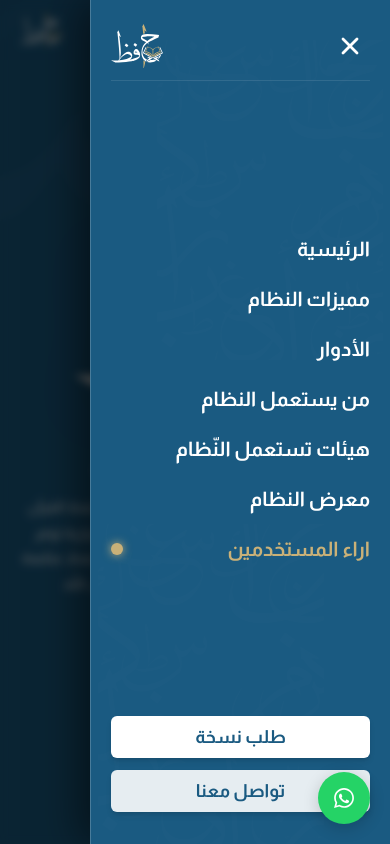
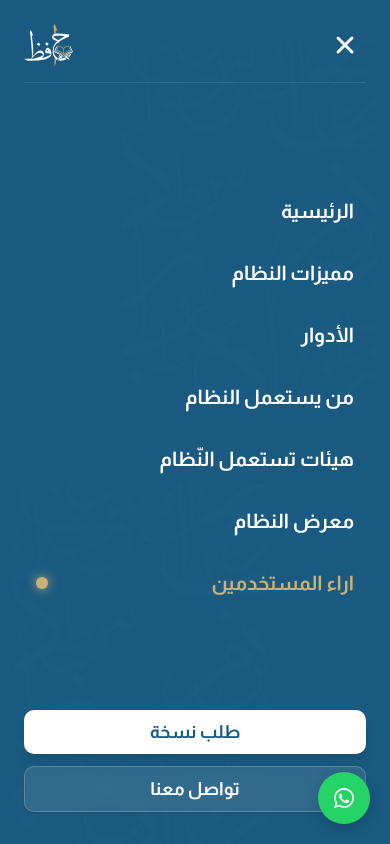
Before and after one commit to lo-ucif/hafez-web, a React (Vite) app: page / in a window 390 px wide. Both pictures are taken after a click on the button 348 px from the left and 30 px from the top of the page. Shown: the top 844 px of the page. Built offline with nearby package versions, Linux system fonts and the light colour scheme.

Commit message:
feat: add Navbar component with scroll spy and responsive design

```diff
--- a/src/components/layout/Navbar.tsx
+++ b/src/components/layout/Navbar.tsx
@@ -476,90 +476,69 @@ export default function Navbar() {
 
       </motion.header>
 
-      {/* ── Mobile Navbar Drawer (Figma node 308:144 - Opens from Right, Height = Device Height) ── */}
+      {/* ── Mobile Navbar Overlay (Opens from Top Right to fill Full Screen) ── */}
       <AnimatePresence>
         {mobileMenuOpen && (
-          <div className="fixed inset-0 z-50 lg:hidden">
-            {/* Backdrop Overlay */}
           <motion.div
-              initial={{ opacity: 0 }}
-              animate={{ opacity: 1 }}
-              exit={{ opacity: 0 }}
-              transition={{ duration: 0.25 }}
-              className="fixed inset-0 bg-black/60 backdrop-blur-xs"
-              onClick={() => setMobileMenuOpen(false)}
-            />
-
-            {/* Slide-in Drawer from Right */}
-            <motion.div
-              initial={{ x: "100%" }}
-              animate={{ x: 0 }}
-              exit={{ x: "100%" }}
+            initial={{
+              opacity: 0,
+              scale: 0.9,
+              clipPath: "circle(24px at calc(100% - 36px) 30px)",
+            }}
+            animate={{
+              opacity: 1,
+              scale: 1,
+              clipPath: "circle(160% at calc(100% - 36px) 30px)",
+            }}
+            exit={{
+              opacity: 0,
+              scale: 0.92,
+              clipPath: "circle(24px at calc(100% - 36px) 30px)",
+            }}
             transition={{
-                type: "spring",
-                damping: 30,
-                stiffness: 300,
-                mass: 0.8,
+              duration: 0.45,
+              ease: [0.16, 1, 0.3, 1],
             }}
+            style={{ transformOrigin: "top right" }}
             className="
-                fixed top-0 bottom-0 right-0 z-50
-                w-[300px] sm:w-[340px] max-w-[85vw]
-                h-screen h-[100dvh]
+              fixed inset-0 z-50 lg:hidden
+              w-screen w-full h-screen h-[100dvh]
               bg-[#1a5a81]
-                border-l border-white/20
-                shadow-[-10px_0_40px_rgba(0,0,0,0.5)]
               flex flex-col justify-between
-                py-6 px-5 sm:px-6
+              py-6 px-6 sm:px-8
               overflow-y-auto
-                relative
             "
             data-node-id="308:144"
-              data-name="Hero"
+            data-name="MobileMenu"
           >
             {/* Calligraphy Watermarks */}
             <div className="absolute inset-0 pointer-events-none overflow-hidden opacity-10">
               <ArabicBg
                 positionClass="top-10 -right-10"
-                  sizeClass="size-[320px]"
+                sizeClass="size-[360px]"
                 opacityClass="opacity-15"
               />
               <ArabicBg
                 positionClass="bottom-0 -left-10"
-                  sizeClass="size-[320px]"
+                sizeClass="size-[360px]"
                 opacityClass="opacity-15"
               />
             </div>
 
-              {/* Top Bar: Logo on Left, Close Button on Right (LTR flex) */}
+            {/* Top Bar: Close Button on Right, Logo on Left (matching RTL header) */}
             <div
-                className="flex items-center justify-between w-full relative z-10 shrink-0 pb-3 border-b border-white/10"
-                data-node-id="308:145"
-                dir="ltr"
+              className="flex items-center justify-between w-full relative z-10 shrink-0 pb-4 border-b border-white/10"
+              dir="rtl"
             >
-                {/* Logo */}
-                <a
-                  href="/"
-                  onClick={handleLogoClick}
-                  aria-label="الصفحة الرئيسية"
-                  className="relative shrink-0 flex items-center justify-center h-[44px] w-auto cursor-pointer"
-                  data-node-id="308:147"
-                >
-                  <img
-                    alt="شعار حافظ"
-                    className="h-full w-auto max-h-[44px] object-contain block select-none"
-                    src="/hafez-logo.svg"
-                  />
-                </a>
-
-                {/* Close Button (Figma node 308:163) */}
+              {/* Close Button on Right */}
               <motion.button
                 type="button"
                 whileTap={{ scale: 0.9 }}
                 onClick={() => setMobileMenuOpen(false)}
                 aria-label="إغلاق القائمة"
                 className="
-                    size-[40px] flex items-center justify-center
-                    text-white hover:text-[#cab178]
+                  size-[42px] flex items-center justify-center
+                  rounded-lg text-white hover:text-[#cab178] hover:bg-white/10
                   transition-colors cursor-pointer
                 "
                 data-node-id="308:163"
@@ -569,7 +548,7 @@ export default function Navbar() {
                   viewBox="0 0 24 24"
                   fill="none"
                   stroke="currentColor"
-                    strokeWidth="2.4"
+                  strokeWidth="2.5"
                   strokeLinecap="round"
                   strokeLinejoin="round"
                 >
@@ -577,16 +556,31 @@ export default function Navbar() {
                   <line x1="6" y1="6" x2="18" y2="18" />
                 </svg>
               </motion.button>
+
+              {/* Logo on Left */}
+              <a
+                href="/"
+                onClick={handleLogoClick}
+                aria-label="الصفحة الرئيسية"
+                className="relative shrink-0 flex items-center justify-center h-[42px] w-auto cursor-pointer"
+                data-node-id="308:147"
+              >
+                <img
+                  alt="شعار حافظ"
+                  className="h-full w-auto max-h-[42px] object-contain block select-none"
+                  src="/hafez-logo.svg"
+                />
+              </a>
             </div>
 
-              {/* Navigation Links (Figma node 308:165) */}
+            {/* Navigation Links */}
             <div
-                className="flex flex-col items-center justify-center w-full my-auto py-5 relative z-10"
+              className="flex flex-col items-stretch justify-center w-full my-auto py-6 relative z-10"
               data-node-id="308:165"
               dir="rtl"
             >
-                <nav className="w-full flex flex-col gap-3 sm:gap-[18px]" data-node-id="308:166" aria-label="روابط الموبايل">
-                  {navLinks.map((link) => {
+              <nav className="w-full flex flex-col gap-3 sm:gap-4" data-node-id="308:166" aria-label="روابط الموبايل">
+                {navLinks.map((link, idx) => {
                   const isLinkActive = activeId === link.id;
 
                   return (
@@ -594,10 +588,17 @@ export default function Navbar() {
                       key={link.id}
                       href={link.href}
                       onClick={(e) => handleNavClick(link, e)}
+                      initial={{ opacity: 0, x: 20 }}
+                      animate={{ opacity: 1, x: 0 }}
+                      transition={{
+                        delay: 0.1 + idx * 0.04,
+                        duration: 0.35,
+                        ease: [0.16, 1, 0.3, 1],
+                      }}
                       whileTap={{ scale: 0.98 }}
-                        className="w-full flex items-center justify-between no-underline cursor-pointer group py-1"
+                      className="w-full flex items-center justify-between no-underline cursor-pointer group py-2.5 px-3 rounded-lg hover:bg-white/5 transition-colors"
                     >
-                        {/* Title Text (Figma nodes 308:169-174) on the RIGHT in RTL */}
+                      {/* Title Text on the RIGHT in RTL */}
                       <span
                         dir="auto"
                         className={`
@@ -614,10 +615,10 @@ export default function Navbar() {
                         {link.label}
                       </span>
 
-                        {/* Active Gold Indicator Dot (Figma node 308:168) on the far-LEFT in RTL */}
+                      {/* Active Gold Indicator Dot on the LEFT in RTL */}
                       {isLinkActive ? (
                         <div
-                            className="bg-[#cab178] rounded-[84px] shrink-0 size-[12px] sm:size-[14px] shadow-[0_0_10px_#cab178]"
+                          className="bg-[#cab178] rounded-full shrink-0 size-[12px] sm:size-[14px] shadow-[0_0_12px_#cab178]"
                           data-node-id="308:168"
                         />
                       ) : (
@@ -630,22 +631,25 @@ export default function Navbar() {
             </div>
 
             {/* Bottom Action Buttons: طلب نسخة + تواصل معنا */}
-              <div
+            <motion.div
+              initial={{ opacity: 0, y: 15 }}
+              animate={{ opacity: 1, y: 0 }}
+              transition={{ delay: 0.25, duration: 0.35 }}
               className="flex flex-col gap-3 w-full pb-2 shrink-0 relative z-10"
               dir="rtl"
             >
-                {/* Button 1: طلب نسخة -> Scrolls to CTA section */}
+              {/* Button 1: طلب نسخة */}
               <motion.button
                 type="button"
                 onClick={handleRequestCopyClick}
-                  whileHover={{ scale: 1.02 }}
-                  whileTap={{ scale: 0.96 }}
+                whileHover={{ scale: 1.01 }}
+                whileTap={{ scale: 0.97 }}
                 className="
                   bg-white hover:bg-slate-50 text-[#1a5a81]
-                    w-full py-[12px] sm:py-[14px]
+                  w-full py-[13px] sm:py-[15px]
                   flex items-center justify-center
-                    font-['Changa:SemiBold'] font-semibold text-[18px] sm:text-[20px] leading-none
-                    rounded-[6px] shadow-md
+                  font-['Changa:Bold'] font-bold text-[18px] sm:text-[20px] leading-none
+                  rounded-[10px] shadow-lg
                   transition-all cursor-pointer whitespace-nowrap
                 "
                 dir="auto"
@@ -656,24 +660,23 @@ export default function Navbar() {
               {/* Button 2: تواصل معنا */}
               <motion.button
                 type="button"
-                  whileHover={{ scale: 1.02 }}
-                  whileTap={{ scale: 0.96 }}
+                whileHover={{ scale: 1.01 }}
+                whileTap={{ scale: 0.97 }}
                 onClick={handleContactClick}
                 className="
-                    bg-[#e6edf1] hover:bg-[#d8e4eb] text-[#1a5a81]
-                    w-full py-[12px] sm:py-[14px]
+                  bg-white/10 hover:bg-white/15 text-white border border-white/20
+                  w-full py-[13px] sm:py-[15px]
                   flex items-center justify-center
                   font-['Changa:SemiBold'] font-semibold text-[18px] sm:text-[20px] leading-none
-                    rounded-[6px] shadow-md
+                  rounded-[10px] shadow-sm backdrop-blur-sm
                   transition-all cursor-pointer whitespace-nowrap
                 "
                 dir="auto"
               >
                 تواصل معنا
               </motion.button>
-              </div>
             </motion.div>
-          </div>
+          </motion.div>
         )}
       </AnimatePresence>
     </>
```
Lines whose indentation alone changed are shown as unchanged.
